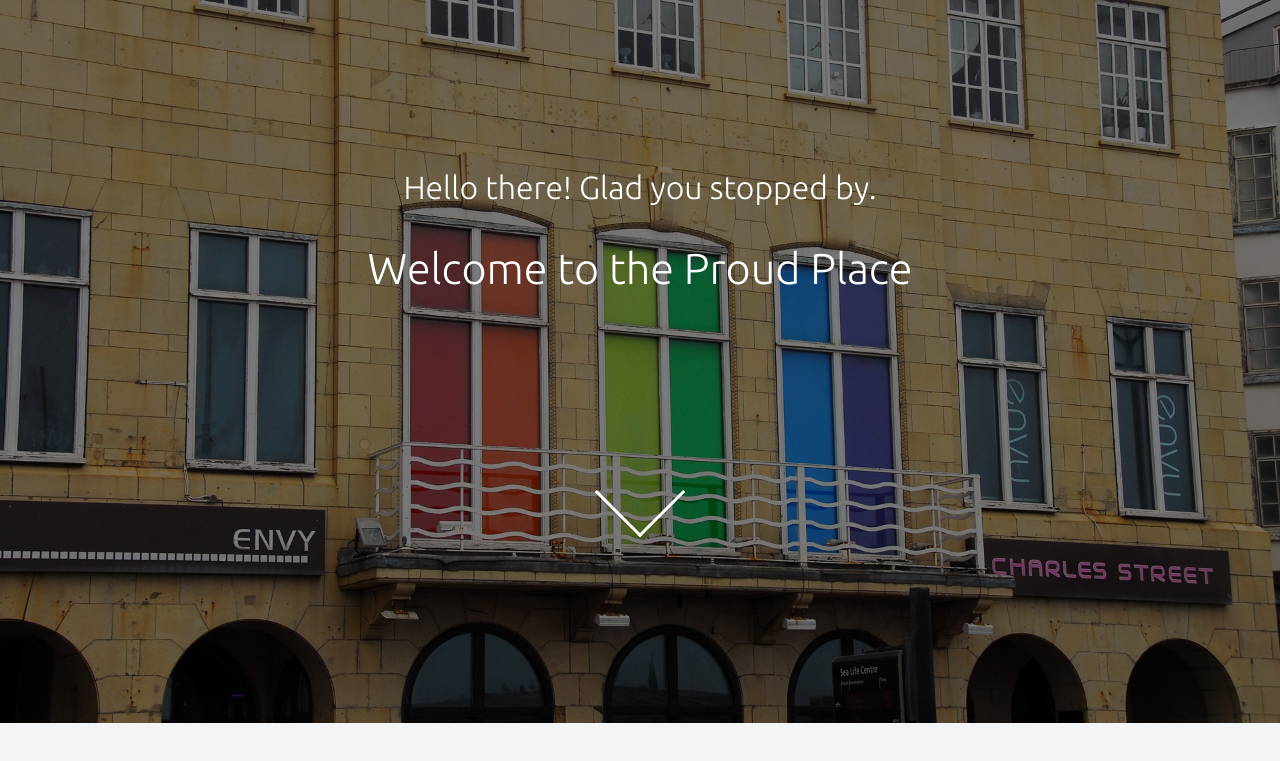
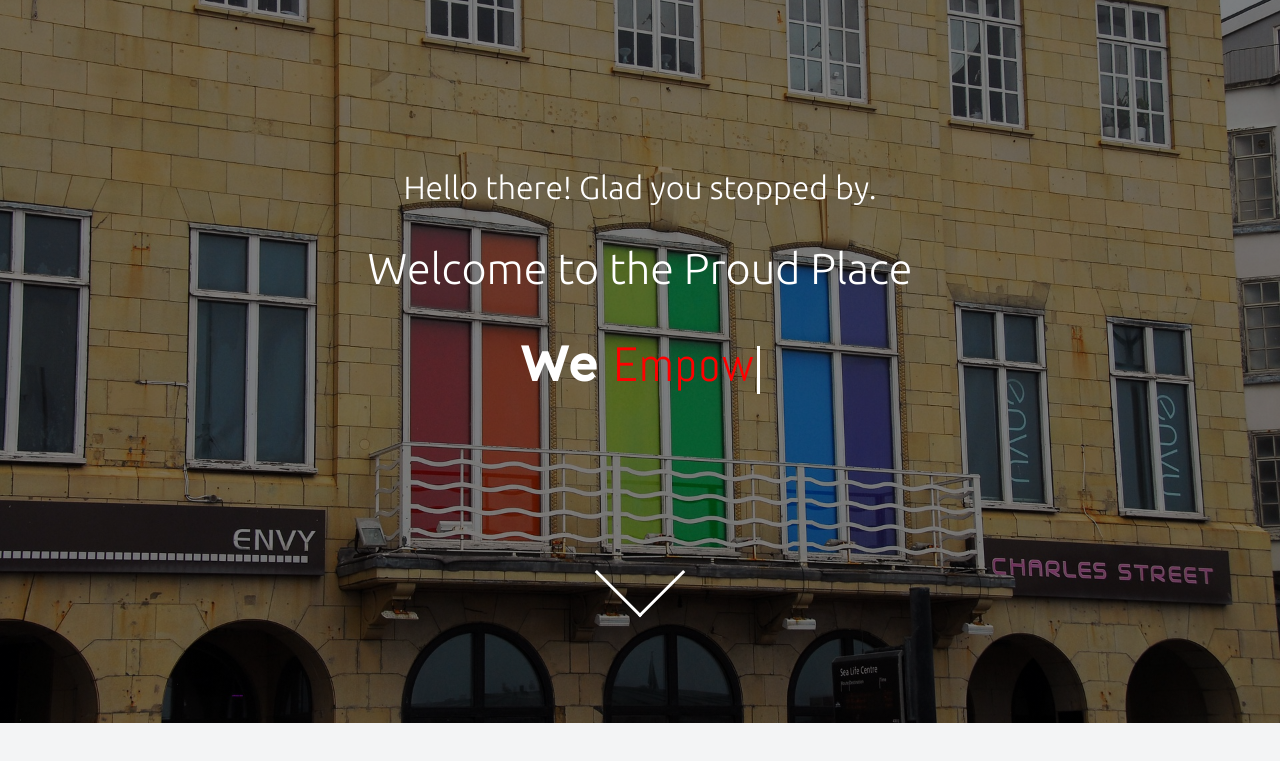
Before and after one commit to PyromancerBoom/Makeathon2022, a plain HTML site: page index.html in a window 1280 px wide. Shown: the part 77-838 px from the top of the page. Drawn offline with nearby package versions, Linux system fonts and the light colour scheme.

Commit message:
added tpying effect

```diff
--- a/css/style.css
+++ b/css/style.css
@@ -2,6 +2,7 @@
 @import url("https://fonts.googleapis.com/css2?family=Poppins:wght@200;300;400;500;600;700&display=swap");
 @import url("https://fonts.googleapis.com/css2?family=Roboto:wght@300&family=Ubuntu:wght@300&display=swap");
 @import url("https://fonts.googleapis.com/css2?family=Noto+Sans&family=Roboto:wght@300&family=Ubuntu:wght@300&display=swap");
+@import url("../css/typing.css");
 
 html,
 body {
--- /dev/null
+++ b/css/typing.css
@@ -0,0 +1,51 @@
+@import url("https://fonts.googleapis.com/css?family=Montserrat");
+
+.site-title .container-type {
+  height: 10vh;
+  display: flex;
+  justify-content: center;
+  align-items: center;
+}
+
+.site-title .container-type p {
+  font-size: 3rem;
+  padding: 0.5rem;
+  color: #ffffff;
+  font-weight: bold;
+  letter-spacing: 0.1rem;
+  text-align: center;
+  overflow: hidden;
+}
+
+.site-title .container-type p span.typed-text {
+  font-weight: normal;
+  color: red;
+}
+.site-title .container-type p span.cursor {
+  display: inline-block;
+  background-color: rgb(255, 255, 255);
+  margin-left: 0.1rem;
+  width: 3px;
+  animation: blink 1s infinite;
+}
+.site-title .container-type p span.cursor.typing {
+  animation: none;
+}
+
+@keyframes blink {
+  0% {
+    background-color: rgb(255, 255, 255);
+  }
+  49% {
+    background-color: #ccc;
+  }
+  50% {
+    background-color: transparent;
+  }
+  99% {
+    background-color: transparent;
+  }
+  100% {
+    background-color: #ccc;
+  }
+}
--- a/index.html
+++ b/index.html
@@ -44,11 +44,15 @@
             <button class="custom-btn btn-5"><span>Sign in</span></button>
         </div>
     </nav>
+
       <main>
       <section class="site-title">
         <div class="site-background">
             <h2> Hello there! Glad you stopped by.</h2>
             <h1> Welcome to the Proud Place</h1>
+            <div class="container-type">
+                <p>We <span class="typed-text"></span><span class="cursor">&nbsp;</span></p>
+              </div>
             <div class="down">
                 <a data-scroll href="#about">
                   <div class="arrow"></div>
@@ -137,7 +141,7 @@
 
     <script language="JavaScript" type="text/javascript" src="./js/Jquery3.6.0.min.js"></script>
     <script language="JavaScript" type="text/javascript" src="./js/aos.js"></script>
+    <script language="JavaScript" type="text/javascript" src="./js/typingEffect.js"></script>
     <script language="JavaScript" type="text/javascript" src="./js/main.js"></script>
-    <script src="js/bootstrap.min.js"></script>
 </body>
 </html>
--- /dev/null
+++ b/js/typingEffect.js
@@ -0,0 +1,41 @@
+const typedTextSpan = document.querySelector(".typed-text");
+const cursorSpan = document.querySelector(".cursor");
+
+const textArray = ["Empower people", "help people discover themselves"];
+const typingDelay = 100;
+const erasingDelay = 40;
+const newTextDelay = 1500; // Delay between current and next text
+let textArrayIndex = 0;
+let charIndex = 0;
+
+function type() {
+  if (charIndex < textArray[textArrayIndex].length) {
+    if(!cursorSpan.classList.contains("typing")) cursorSpan.classList.add("typing");
+    typedTextSpan.textContent += textArray[textArrayIndex].charAt(charIndex);
+    charIndex++;
+    setTimeout(type, typingDelay);
+  }
+  else {
+    cursorSpan.classList.remove("typing");
+  	setTimeout(erase, newTextDelay);
+  }
+}
+
+function erase() {
+	if (charIndex > 0) {
+    if(!cursorSpan.classList.contains("typing")) cursorSpan.classList.add("typing");
+    typedTextSpan.textContent = textArray[textArrayIndex].substring(0, charIndex-1);
+    charIndex--;
+    setTimeout(erase, erasingDelay);
+  }
+  else {
+    cursorSpan.classList.remove("typing");
+    textArrayIndex++;
+    if(textArrayIndex>=textArray.length) textArrayIndex=0;
+    setTimeout(type, typingDelay + 1100);
+  }
+}
+
+document.addEventListener("DOMContentLoaded", function() { // On DOM Load initiate the effect
+  if(textArray.length) setTimeout(type, newTextDelay + 250);
+});
```
